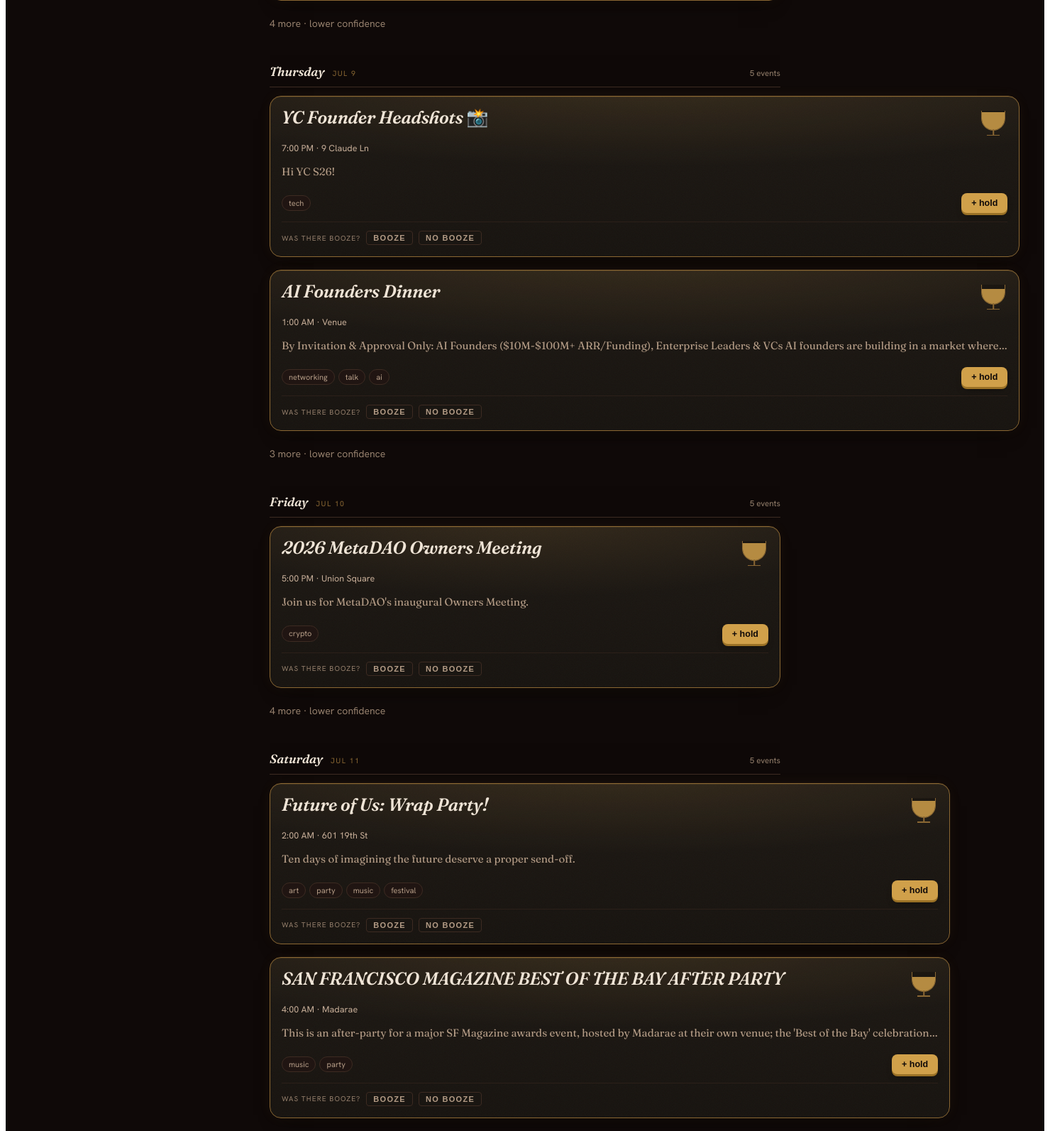
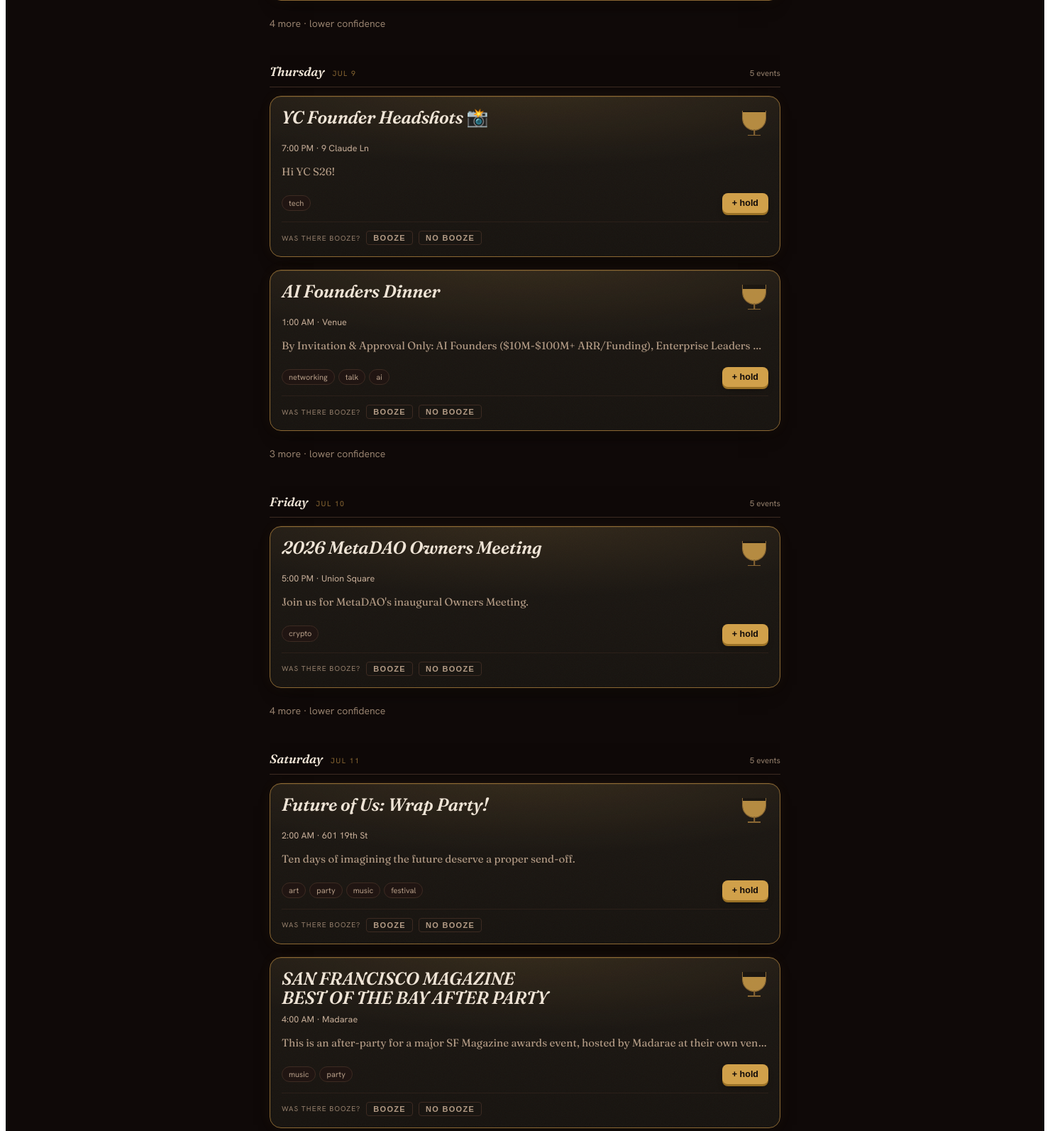
Before and after one commit to kingeryzach2002/sloshbot, a FastAPI app: template app/templates/design_real.html in a window 1480 px wide; the page is wider, and only the part inside the window is pictured. Shown: the part 966-2559 px from the top of that part at 71% size. Run offline with FastAPI, Linux system fonts and the light colour scheme; the template is opened without the code that fills it, so the values that code supplies are empty.

Commit message:
Fix cards overflowing right: grid items must be shrinkable
.stack is a CSS grid and grid items default to min-width:auto, so any
card containing a nowrap line (.ta-meta / .ta-why) wider than the
column grew past it instead of ellipsizing — which days showed it was
just whichever cards' rendered line widths exceeded the column. Set
.stack > .ta-card { min-width: 0; max-width: 100% } so cards shrink to
the track and the existing overflow/ellipsis rules engage.

Co-Authored-By: Claude Opus 4.8 (1M context) <noreply@anthropic.com>

```diff
--- a/app/templates/design_real.html
+++ b/app/templates/design_real.html
@@ -372,6 +372,9 @@
   .day { margin-top: 28px; }
   .day:first-of-type { margin-top: 0; }
   .stack { display: grid; gap: 18px; }
+  /* grid items default to min-width:auto — nowrap meta/why lines would widen the
+     card past the column instead of ellipsizing; force them shrinkable */
+  .stack > .ta-card { min-width: 0; max-width: 100%; }
 
   /* confident keeps its glow through the whole lift (decision 6) */
   .ta-card.confident:hover { box-shadow: var(--elev-glow-hover); }
```
